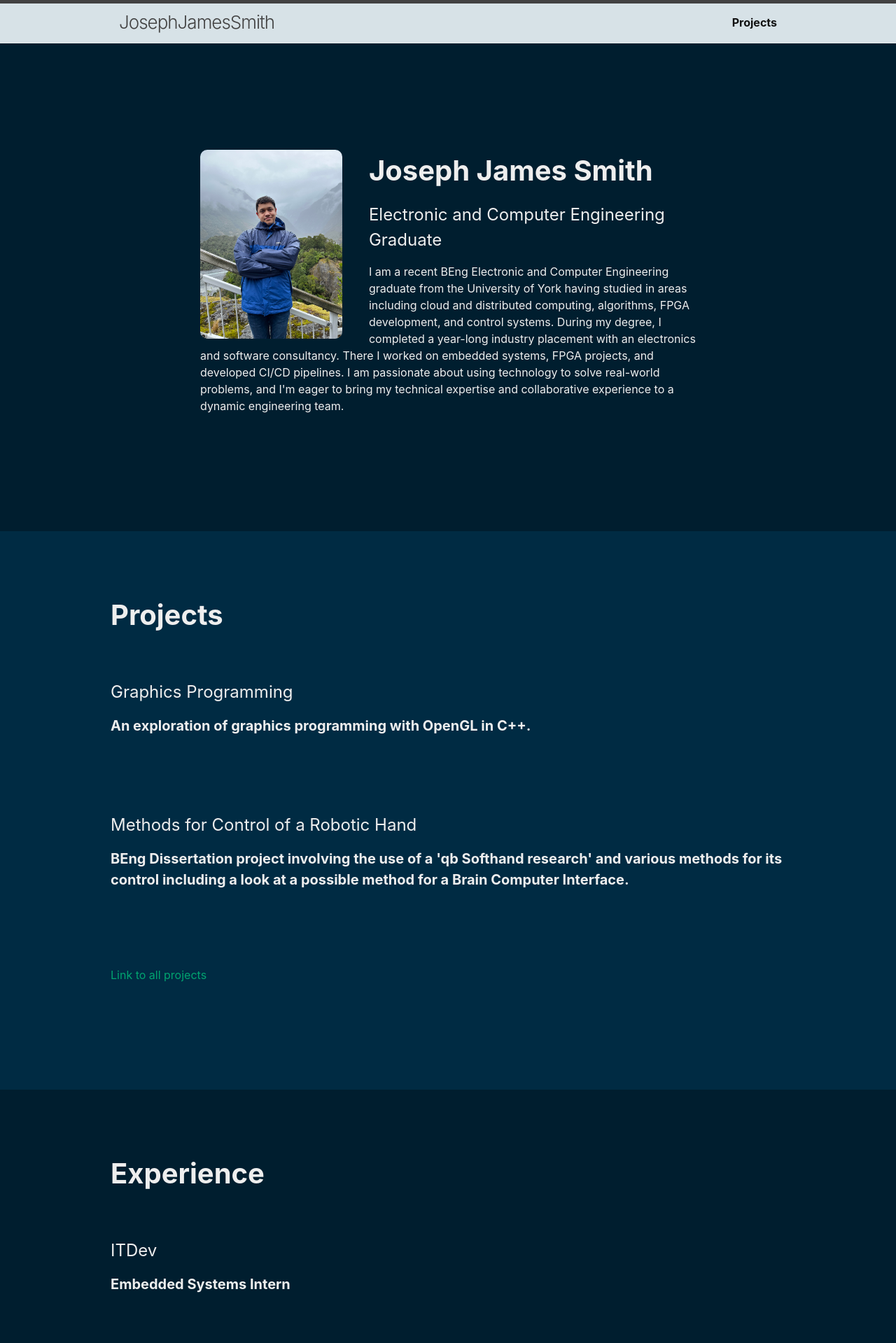
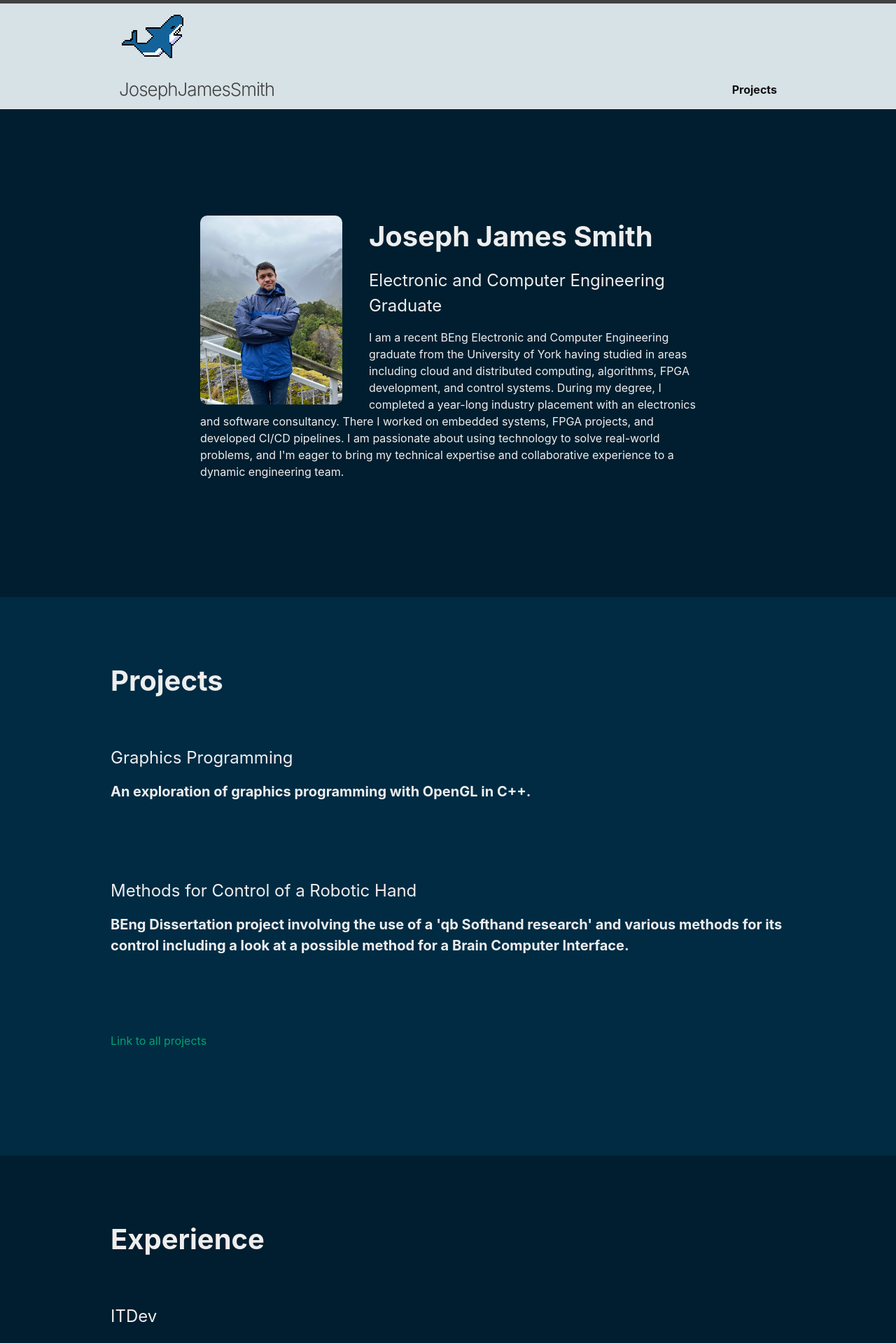
Before and after one commit to smithjjoseph/smithjjoseph.github.io, a Jekyll site: the page built from index.md, in a window 1280 px wide. Shown: the top 1919 px of the page at 70% size. Built offline with Jekyll 4.4.1, drawn with Linux system fonts in a browser that asks for light colours.

Commit message:
Add icon to header

```diff
--- a/_includes/header.html
+++ b/_includes/header.html
@@ -3,6 +3,9 @@
   <div class="wrapper">
     {%- assign default_paths = site.pages | map: "path" -%}
     {%- assign page_paths = site.header_pages | default: default_paths -%}
+    <div class="site-title-img">
+      <img src="assets/favicons/favicon-96x96.png" alt="Site Icon">
+    </div>
     <a class="site-title" rel="author" href="{{ "/" | relative_url }}">{{ site.title | escape }}</a>
 
     {%- if page_paths -%}
```
